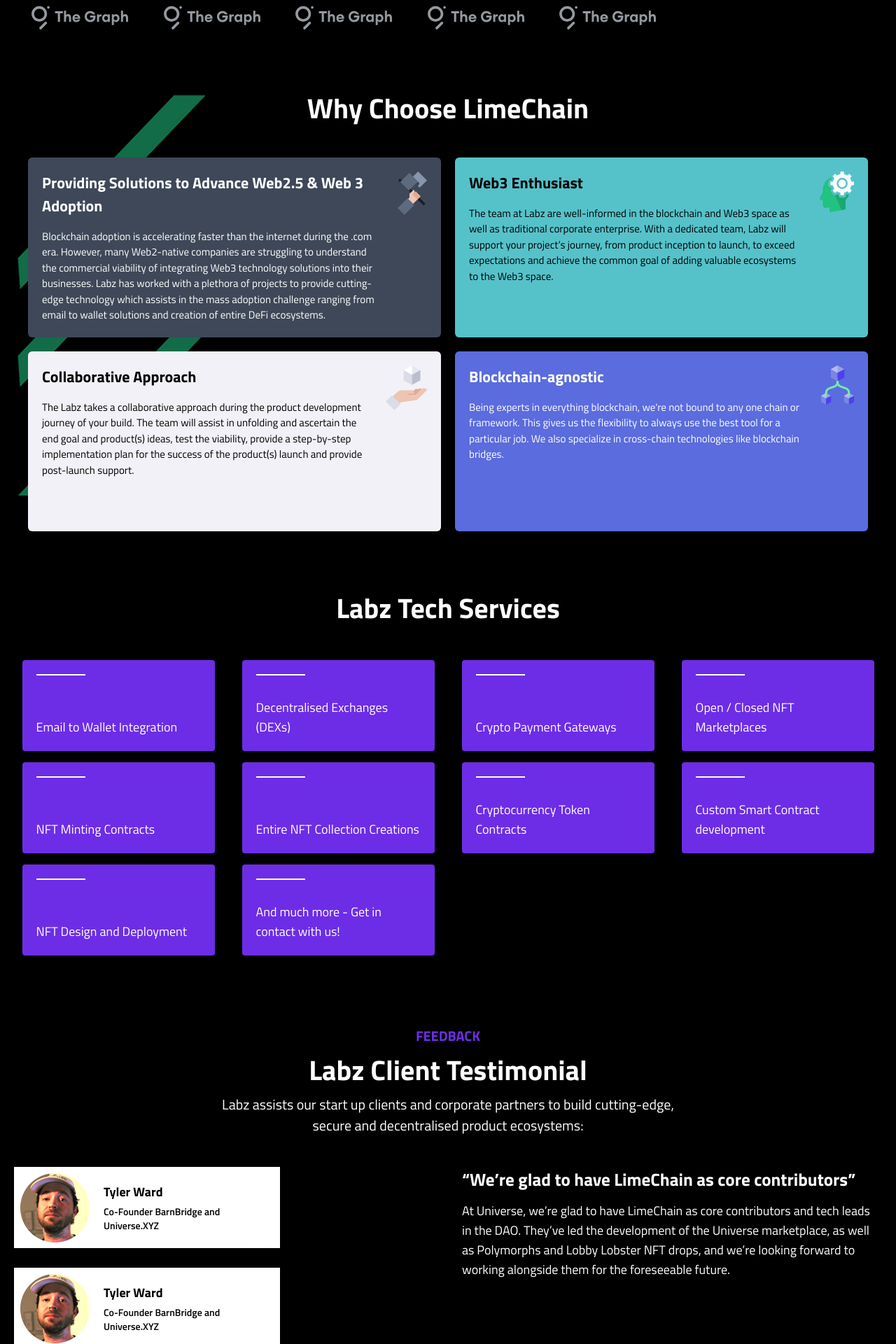
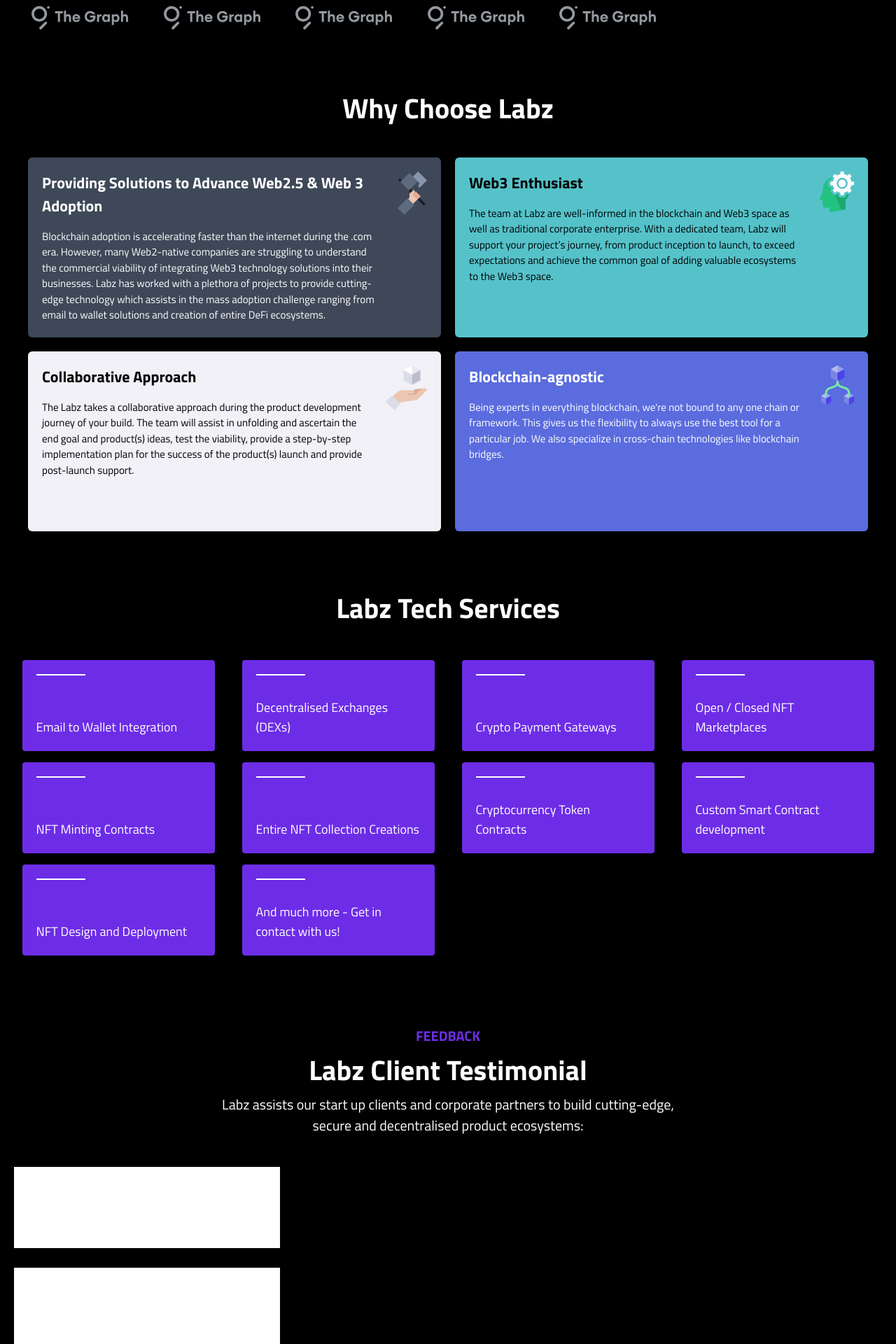
Before and after one commit to sikander-afzaal/limechain, a React (Vite) app: page / in a window 1280 px wide. Shown: the part 1120-3040 px from the top of the page at 70% size. Built offline with nearby package versions, Linux system fonts and the light colour scheme.

Commit message:
changes 3

```diff
--- a/src/Layout/Footer.jsx
+++ b/src/Layout/Footer.jsx
@@ -3,7 +3,7 @@
 function Footer() {
   return (
     <div className="flex justify-center items-center w-full px-5 mt-[100px] py-[50px]">
-      <div className="flex gap-[50px] justify-center items-center sm:items-center flex-col w-full   max-w-[1244px]">
+      <div className="flex gap-[50px] justify-center  items-start flex-col w-full   max-w-[1244px]">
         <img src={logo} className="w-[130px]" alt="" />
 
         {/* <div className="flex justify-between sm:flex-row flex-col lg:mb-0 mb-10 lg:w-auto w-full lg:justify-start items-center sm:items-start gap-[70px]">
--- a/src/Layout/Header.jsx
+++ b/src/Layout/Header.jsx
@@ -17,25 +17,25 @@
             } left-0  w-full md:pointer-events-auto md:opacity-100  md:w-auto justify-start md:justify-center items-start md:bg-transparent bg-[#171e28] h-screen md:h-auto md:px-0 px-5 md:pt-0 pt-[85px] md:items-center md:gap-5`}
           >
             <a
-              href="#"
+              href="#home"
               className="md:w-auto w-full md:py-0 py-4 text-white border-b-[1px] border-solid border-[#212934]  md:text-text font-bold text-base no-underline md:border-b-[3px] md:border-transparent hover:text-main md:hover:border-main transition-colors md:hover:text-text"
             >
               Home
             </a>
             <a
-              href="#"
+              href="#about"
               className="md:w-auto w-full md:py-0 py-4 text-white border-b-[1px] border-solid border-[#212934]  md:text-text font-bold text-base no-underline md:border-b-[3px] md:border-transparent hover:text-main md:hover:border-main transition-colors md:hover:text-text"
             >
               About us
             </a>
             <a
-              href="#"
+              href="#services"
               className="md:w-auto w-full md:py-0 py-4 text-white border-b-[1px] border-solid border-[#212934]  md:text-text font-bold text-base no-underline md:border-b-[3px] md:border-transparent hover:text-main md:hover:border-main transition-colors md:hover:text-text"
             >
               Services
             </a>
             <a
-              href="#"
+              href="#clients"
               className="md:w-auto w-full md:py-0 py-4 text-white border-b-[1px] border-solid border-[#212934]  md:text-text font-bold text-base no-underline md:border-b-[3px] md:border-transparent hover:text-main md:hover:border-main transition-colors md:hover:text-text"
             >
               Clients
--- a/src/Pages/Landing/About.jsx
+++ b/src/Pages/Landing/About.jsx
@@ -2,7 +2,10 @@
 
 function About() {
   return (
-    <div className="flex justify-center  items-center w-full px-5 mt-[100px]">
+    <div
+      id="about"
+      className="flex justify-center  items-center w-full px-5 mt-[100px]"
+    >
       <div className="flex isolate gap-10 justify-center items-start flex-col w-full max-w-[1244px] relative">
         <h1 className="text-head text-4xl sm:text-5xl font-bold max-w-[900px]">
           Labz has a mission to provide <br className="hidden md:block" /> our
--- a/src/Pages/Landing/Choose.jsx
+++ b/src/Pages/Landing/Choose.jsx
@@ -1,5 +1,4 @@
 import React from "react";
-import bg from "../../Assets/choose.png";
 import icon1 from "../../Assets/choose-icon1.svg";
 import icon2 from "../../Assets/choose-icon2.svg";
 import icon3 from "../../Assets/choose-icon3.svg";
@@ -39,9 +38,8 @@
   return (
     <div className="flex justify-center  items-center w-full px-5 mt-[80px]">
       <div className="flex isolate gap-10 justify-center items-center flex-col w-full max-w-[1244px] relative">
-        <img src={bg} className="-z-[10] h-full absolute left-0 top-0" alt="" />
         <h1 className="text-center font-bold text-[40px] text-head">
-          Why Choose LimeChain
+          Why Choose Labz
         </h1>
         <div className="grid grid-cols-1 md:grid-cols-2 gap-5 md:grid-rows-2 w-full max-w-[1200px]">
           {data.map((elem, id) => {
--- a/src/Pages/Landing/Hero.jsx
+++ b/src/Pages/Landing/Hero.jsx
@@ -3,7 +3,7 @@
 import logo from "../../Assets/logo.png";
 function Hero() {
   return (
-    <div className="flex justify-center items-start w-full  px-5">
+    <div id="home" className="flex justify-center items-start w-full  px-5">
       <div className="flex gap-9 relative justify-start items-start min-h-[600px] md:min-h-screen flex-col w-full max-w-[1244px] pt-[50px] md:pt-[150px]">
         <h1 className="text-head text-4xl sm:text-6xl font-bold">
           Web3 Technology <br /> Development & Solutions
--- a/src/Pages/Landing/Review.jsx
+++ b/src/Pages/Landing/Review.jsx
@@ -2,7 +2,10 @@
 import img from "../../Assets/people.png";
 function Review() {
   return (
-    <div className="flex justify-center items-center w-full px-5 mt-[100px] text-center">
+    <div
+      id="clients"
+      className="flex justify-center items-center w-full px-5 mt-[100px] text-center"
+    >
       <div className="flex isolate gap-1 justify-center items-center flex-col w-full max-w-[1244px] relative">
         <h2 className="uppercase text-main font-bold text-[20px]">Feedback</h2>
         <h1 className="text-head font-bold text-[40px] text-center">
@@ -15,35 +18,29 @@
         <div className="flex justify-between md:flex-row flex-col w-full items-center md:items-start gap-5 mt-10">
           <div className="md:w-auto w-full flex justify-center items-start flex-col gap-7">
             <div className="w-full md:w-[380px] h-[116px] flex justify-start md:justify-center items-center gap-5 bg-white shadow-service p-2">
-              <img src={img} alt="" />
+              {/* <img src={img} alt="" />
               <div className="text-left flex flex-col items-start gap-1">
                 <h2 className="text-black font-bold text-lg">Tyler Ward</h2>
                 <p className="text-black font-semibold text-sm">
                   Co-Founder BarnBridge and Universe.XYZ
                 </p>
-              </div>
+              </div> */}
             </div>
             <div className="w-full md:w-[380px] h-[116px] flex justify-start md:justify-center items-center gap-5 bg-white shadow-service p-2">
-              <img src={img} alt="" />
+              {/* <img src={img} alt="" />
               <div className="text-left flex flex-col items-start gap-1">
                 <h2 className="text-black font-bold text-lg">Tyler Ward</h2>
                 <p className="text-black font-semibold text-sm">
                   Co-Founder BarnBridge and Universe.XYZ
                 </p>
-              </div>
+              </div> */}
             </div>
           </div>
           <div className="flex justify-start items-start gap-3 flex-col text-center md:text-left max-w-[600px]">
-            <h1 className="text-head font-bold text-[25px]">
-              “We’re glad to have LimeChain as core contributors”
-            </h1>
-            <p className="text-text font-normal text-lg">
-              At Universe, we’re glad to have LimeChain as core contributors and
-              tech leads in the DAO. They’ve led the development of the Universe
-              marketplace, as well as Polymorphs and Lobby Lobster NFT drops,
-              and we’re looking forward to working alongside them for the
-              foreseeable future.
-            </p>
+            {/* <h1 className="text-head font-bold text-[25px]">Launching Soon</h1> */}
+            {/* <p className="text-text font-normal text-lg">
+
+            </p> */}
           </div>
         </div>
       </div>
--- a/src/Pages/Landing/Services.jsx
+++ b/src/Pages/Landing/Services.jsx
@@ -14,7 +14,10 @@
     "And much more - Get in contact with us!",
   ];
   return (
-    <div className="flex w-full justify-center items-center mt-[80px] px-5">
+    <div
+      id="services"
+      className="flex w-full justify-center items-center mt-[80px] px-5"
+    >
       <div className="relative flex justify-center items-center flex-col w-full isolate max-w-[1400px] gap-1">
         <h1 className="text-center font-bold text-[40px] text-head">
           Labz Tech Services
--- a/src/index.css
+++ b/src/index.css
@@ -12,3 +12,6 @@
 body {
   background-color: black;
 }
+html {
+  scroll-behavior: smooth;
+}
```
